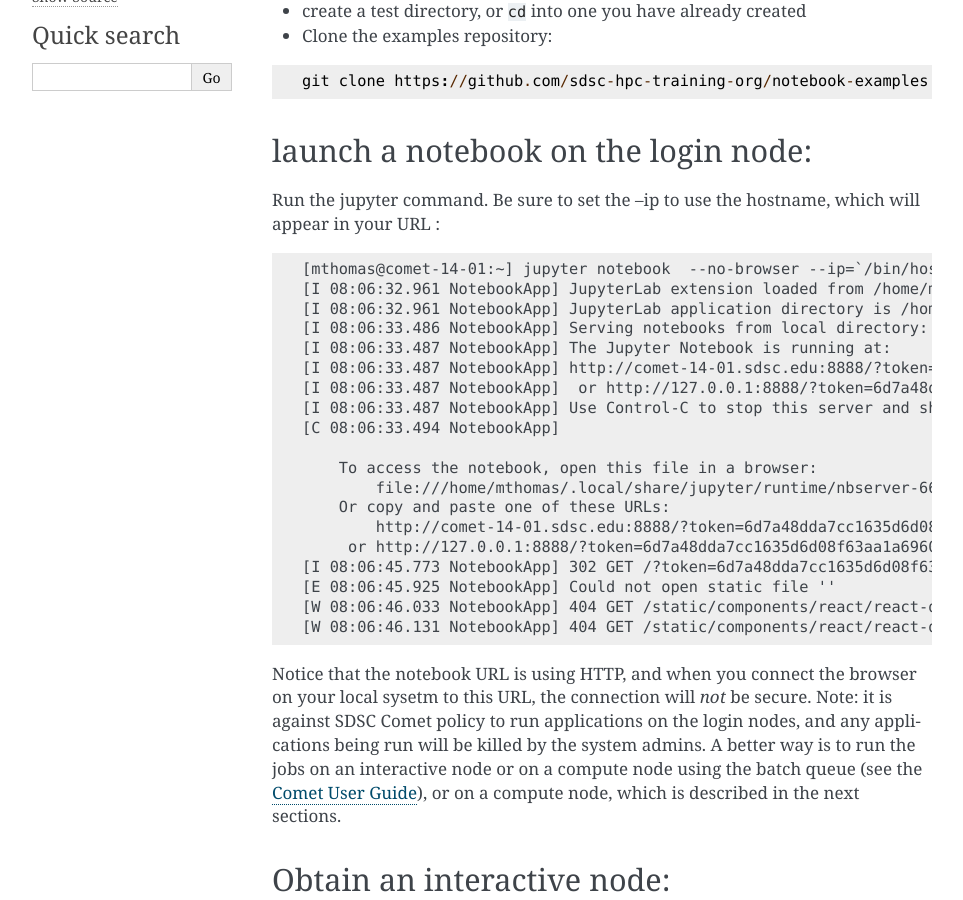
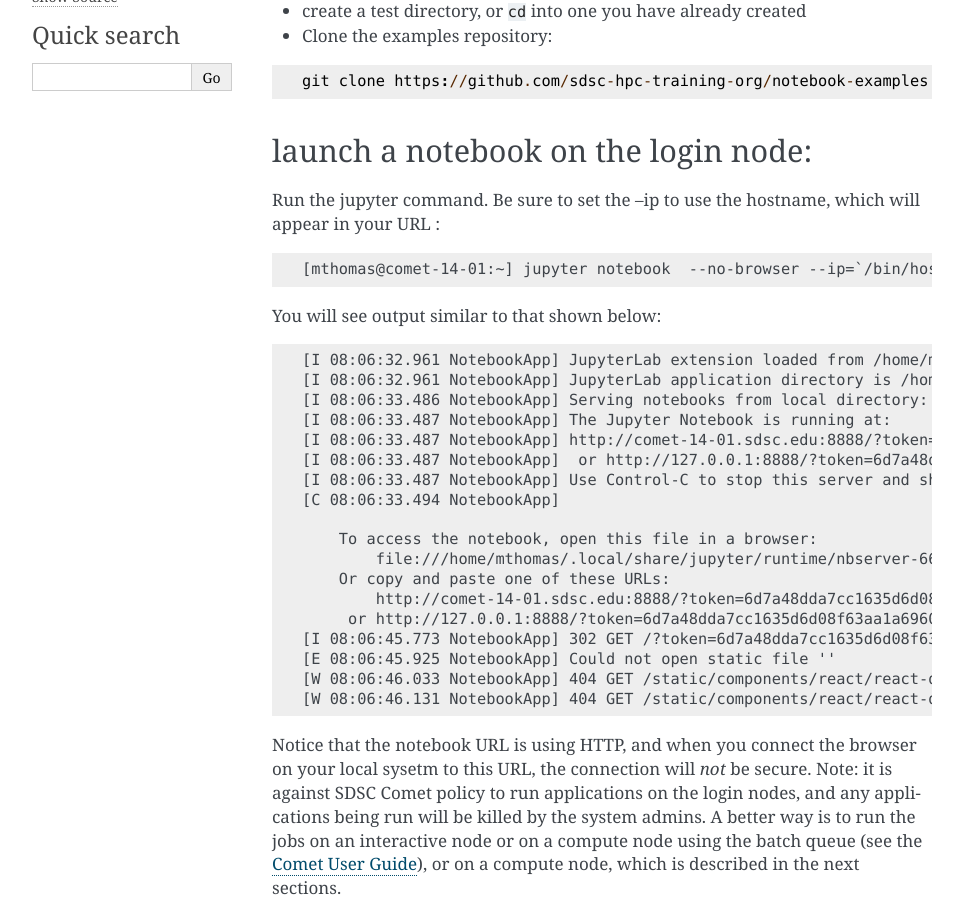
Before and after one commit to sdsc-hpc-training-org/notebooks-101, a Sphinx documentation site: the page built from Docs/source/methods/sshConnect.md, in a window 1280 px wide and 900 px high, scrolled down 710 px. Shown: the whole window, without its empty margins (148-1111 px from the left). Built offline with Sphinx 7.4.7, drawn with Linux system fonts in a browser that asks for light colours.

````diff
--- a/Docs/source/methods/sshConnect.md
+++ b/Docs/source/methods/sshConnect.md
@@ -22,6 +22,9 @@
 Run the jupyter command. Be sure to set the --ip to use the hostname, which will appear in your URL :
 ```
 [mthomas@comet-14-01:~] jupyter notebook  --no-browser --ip=`/bin/hostname`
+```
+You will see output similar to that shown below:
+```
 [I 08:06:32.961 NotebookApp] JupyterLab extension loaded from /home/mthomas/miniconda3/lib/python3.7/site-packages/jupyterlab
 [I 08:06:32.961 NotebookApp] JupyterLab application directory is /home/mthomas/miniconda3/share/jupyter/lab
 [I 08:06:33.486 NotebookApp] Serving notebooks from local directory: /home/mthomas
````
